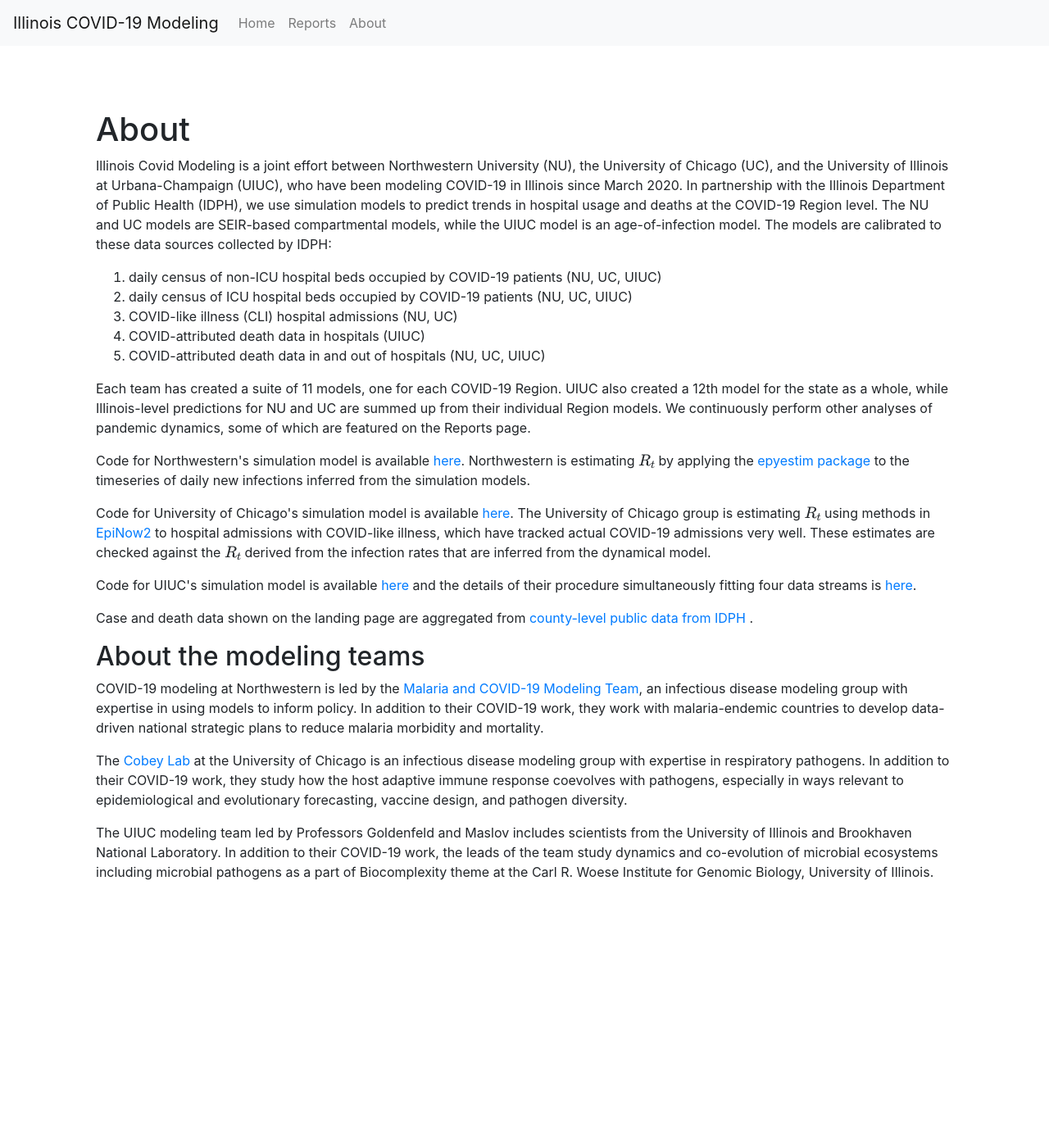
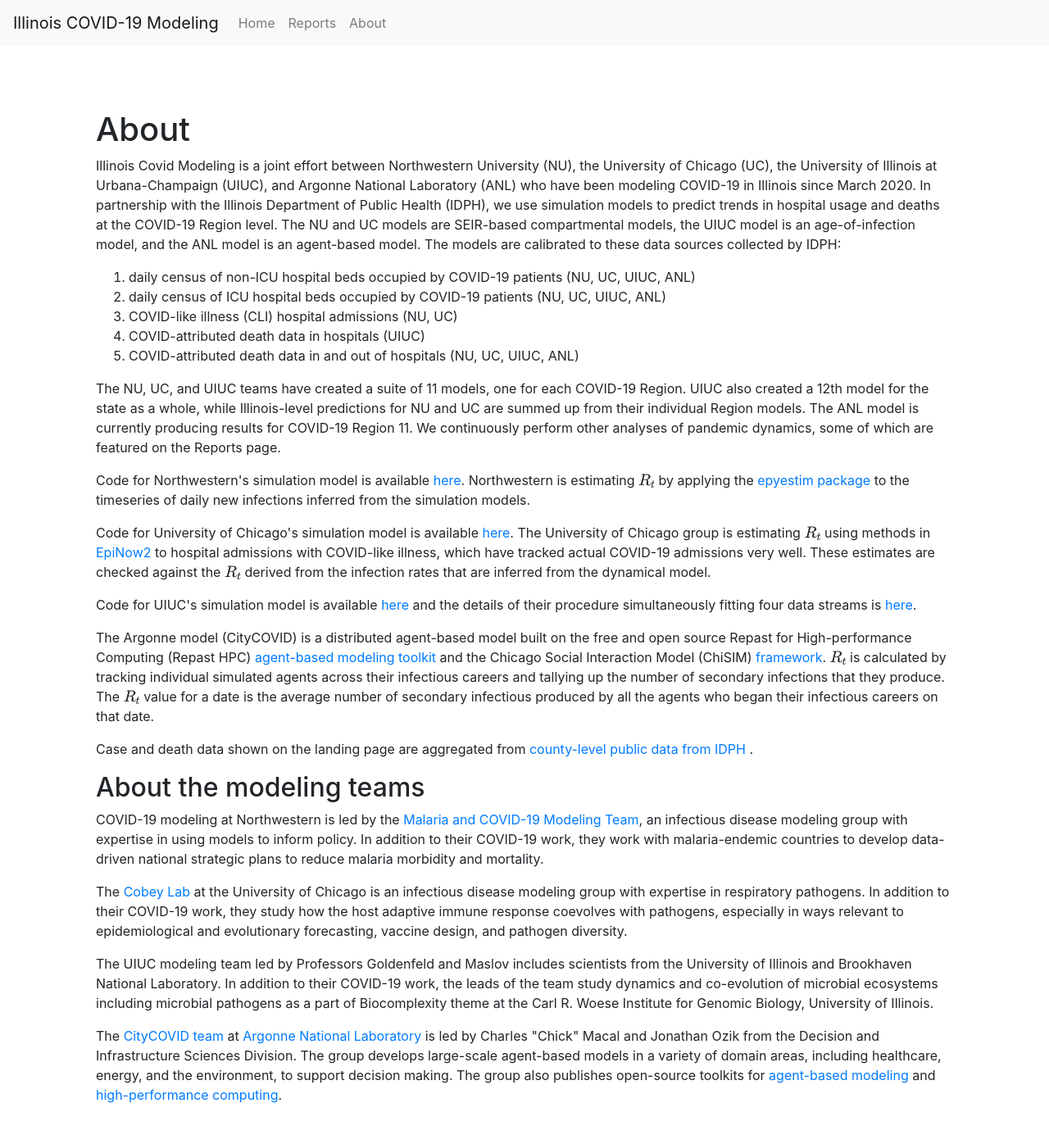
Before and after one commit to rohandandavati/rohandandavati.github.io, a Jekyll site: the page built from about.html, in a window 1280 px wide and 1400 px high. Shown: the top 1385 px of the window at 82% size. Built offline with Jekyll 4.4.1, drawn with Linux system fonts in a browser that asks for light colours; nearby versions of some CDN libraries; a script that is not in the unit is left out.

Commit message:
Initial commit of Argonne components

```diff
--- a/about.html
+++ b/about.html
@@ -17,22 +17,23 @@
 <div class="jumbotron">
     <h1>About</h1>
     <!--<br></br>-->
-    <p>Illinois Covid Modeling is a joint effort between Northwestern University (NU), the University of Chicago (UC), and the University of Illinois at Urbana-Champaign (UIUC), who have been modeling COVID-19 in Illinois since March 2020.
+    <p>Illinois Covid Modeling is a joint effort between Northwestern University (NU), the University of Chicago (UC), the University of Illinois at Urbana-Champaign (UIUC), and Argonne National Laboratory (ANL) who have been modeling COVID-19 in Illinois since March 2020.
     In partnership with the Illinois Department of Public Health (IDPH), we use simulation models to predict trends in hospital usage and deaths at the COVID-19 Region level.
-    The NU and UC models are SEIR-based compartmental models, while the UIUC model is an age-of-infection model. The models are calibrated to these data sources collected by IDPH:
+    The NU and UC models are SEIR-based compartmental models, the UIUC model is an age-of-infection model, and the ANL model is an agent-based model. The models are calibrated to these data sources collected by IDPH:
     <ol>
-    <li>daily census of non-ICU hospital beds occupied by COVID-19 patients (NU, UC, UIUC)</li>
-    <li>daily census of ICU hospital beds occupied by COVID-19 patients (NU, UC, UIUC)</li>
+    <li>daily census of non-ICU hospital beds occupied by COVID-19 patients (NU, UC, UIUC, ANL)</li>
+    <li>daily census of ICU hospital beds occupied by COVID-19 patients (NU, UC, UIUC, ANL)</li>
     <li>COVID-like illness (CLI) hospital admissions (NU, UC)</li>
     <li>COVID-attributed death data in hospitals (UIUC)</li>
-    <li>COVID-attributed death data in and out of hospitals (NU, UC, UIUC)</li>
+    <li>COVID-attributed death data in and out of hospitals (NU, UC, UIUC, ANL)</li>
     </ol>
-    Each team has created a suite of 11 models, one for each COVID-19 Region. UIUC also created a 12th model for the state as a whole, while Illinois-level predictions for NU and UC are summed up from their individual Region models.
+    The NU, UC, and UIUC teams have created a suite of 11 models, one for each COVID-19 Region. UIUC also created a 12th model for the state as a whole, while Illinois-level predictions for NU and UC are summed up from their individual Region models. The ANL model is currently producing results for COVID-19 Region 11.
     We continuously perform other analyses of pandemic dynamics, some of which are featured on the Reports page.</p>
     <p>Code for Northwestern's simulation model is available <a href="https://github.com/numalariamodeling/covid-chicago">here</a>. Northwestern is estimating \(R_t\) by
         applying the <a href="https://pypi.org/project/epyestim/">epyestim package</a> to the timeseries of daily new infections inferred from the simulation models.</p>
     <p>Code for University of Chicago's simulation model is available <a href="https://github.com/cobeylab/covid_IL">here</a>. The University of Chicago group is estimating \(R_t\) using methods in <a href="https://github.com/epiforecasts/EpiNow2">EpiNow2</a> to hospital admissions with COVID-like illness, which have tracked actual COVID-19 admissions very well. These estimates are checked against the \(R_t\) derived from the infection rates that are inferred from the dynamical model.</p>
     <p>Code for UIUC's simulation model is available <a href="https://github.com/uiuc-covid19-modeling/pydemic">here</a> and the details of their procedure simultaneously fitting four data streams is <a href="/reports/20201116_UIUC_Illinois_model_paper.pdf">here</a>.</p>
+    <p>The Argonne model (CityCOVID) is a distributed agent-based model built on the free and open source Repast for High-performance Computing (Repast HPC) <a href="https://repast.github.io/repast_hpc.html">agent-based modeling toolkit</a> and the Chicago Social Interaction Model (ChiSIM) <a href="https://github.com/Repast/chiSIM">framework</a>. \(R_t\) is calculated by tracking individual simulated agents across their infectious careers and tallying up the number of secondary infections that they produce. The \(R_t\)  value for a date is the average number of secondary infectious produced by all the agents who began their infectious careers on that date.</p>
     <p>Case and death data shown on the landing page are aggregated from <a href="https://www.dph.illinois.gov/covid19/covid19-statistics"> county-level public data from IDPH </a>.</p>
     <h2>About the modeling teams</h2>
     <p>COVID-19 modeling at Northwestern is led by the <a href="https://www.numalariamodeling.org/">Malaria and COVID-19 Modeling Team</a>, an infectious disease modeling group with expertise in using models to inform policy. In addition to their COVID-19 work, they
@@ -41,5 +42,6 @@
     In addition to their COVID-19 work, they study how the host adaptive immune response coevolves with pathogens, especially in ways relevant to epidemiological and evolutionary forecasting, vaccine design, and pathogen diversity.</p>
     <p>The UIUC modeling team led by Professors Goldenfeld and Maslov includes scientists from the University of Illinois and Brookhaven National Laboratory. In addition to their COVID-19 work, the leads of the team study dynamics
         and co-evolution of microbial ecosystems including microbial pathogens as a part of Biocomplexity theme at the Carl R. Woese Institute for Genomic Biology, University of Illinois.</p>
+    <p>The <a href="https://www.anl.gov/dis/citycovid">CityCOVID team</a> at <a href="https://www.anl.gov">Argonne National Laboratory</a> is led by Charles "Chick" Macal and Jonathan Ozik from the Decision and Infrastructure Sciences Division. The group develops large-scale agent-based models in a variety of domain areas, including healthcare, energy, and the environment, to support decision making. The group also publishes open-source toolkits for <a href="https://repast.github.io">agent-based modeling</a> and <a href="https://emews.github.io">high-performance computing</a>.</p>
 </div>
 </div>
```
